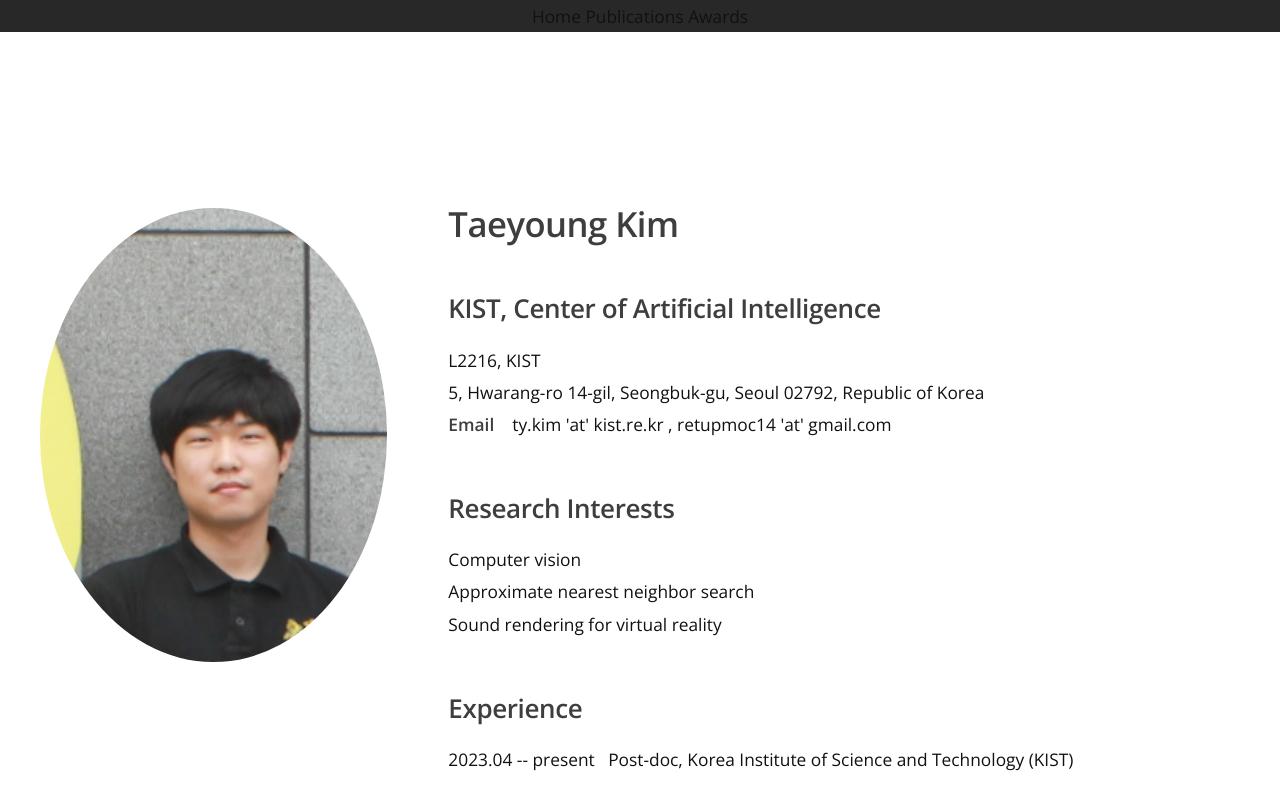
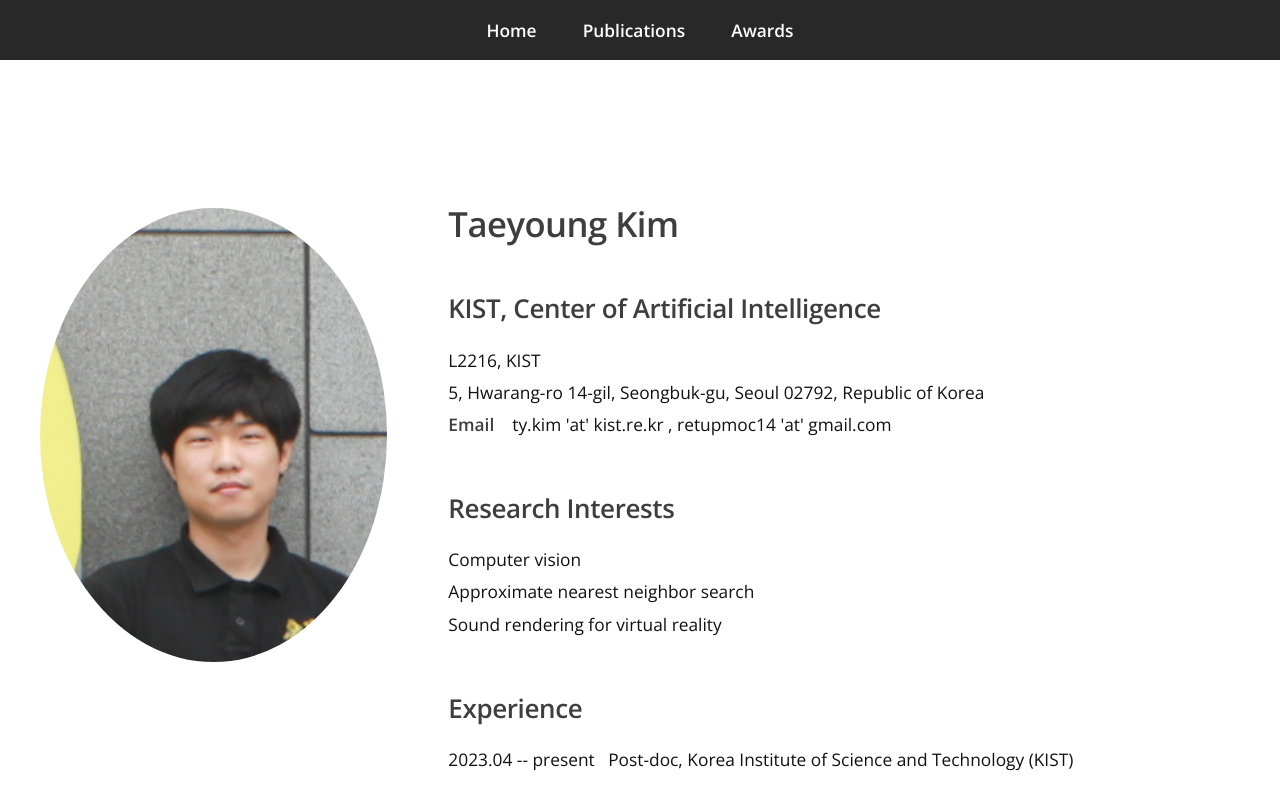
Before and after one commit to retupmoc14/retupmoc14.github.io, a plain HTML site: page index.html in a window 1280 px wide. Shown: the top 800 px of the page. Drawn offline with nearby package versions, Linux system fonts and the light colour scheme; a script that the page names is missing.

Commit message:
Update index.html

```diff
--- a/index.html
+++ b/index.html
@@ -13,9 +13,9 @@
 		<!-- Nav -->
 			<nav id="nav">
 				<ul class="container">
-					<li><!--<a href="https://retupmoc14.github.io/index.html/#top">-->Home</a></li>
-					<li><!--<a href="https://retupmoc14.github.io/index.html/#pub">-->Publications</a></li>
-					<li><!--<a href="https://retupmoc14.github.io/index.html/#awards">-->Awards</a></li>
+					<li><a href="https://retupmoc14.github.io/#top">Home</a></li>
+					<li><a href="https://retupmoc14.github.io/#pub">Publications</a></li>
+					<li><a href="https://retupmoc14.github.io/#awards">Awards</a></li>
 					<!--<li><a href="#portfolio">Activities</a></li>-->
 				</ul>
 			</nav>
```
